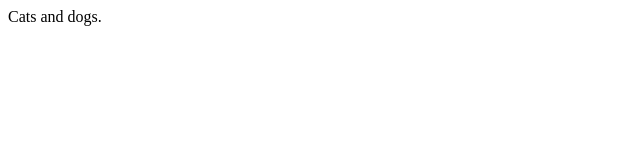
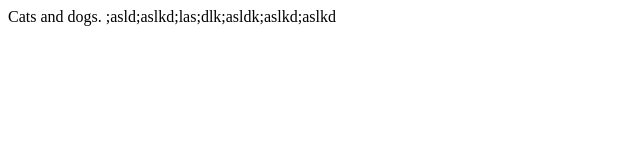
Before and after one commit to krzysztof-kozak/SampleRepo, a plain HTML site: page index.html in a window 1280 px wide. Shown: the whole page, without its empty margins (0-640 px from the left). Drawn offline with Linux system fonts and the light colour scheme.

Commit message:
I did it

```diff
--- a/index.html
+++ b/index.html
@@ -6,7 +6,7 @@
   </head>
   <body>
     <p>
-      Cats and dogs.
+      Cats and dogs. ;asld;aslkd;las;dlk;asldk;aslkd;aslkd
     </p>
   </body>
 
```
